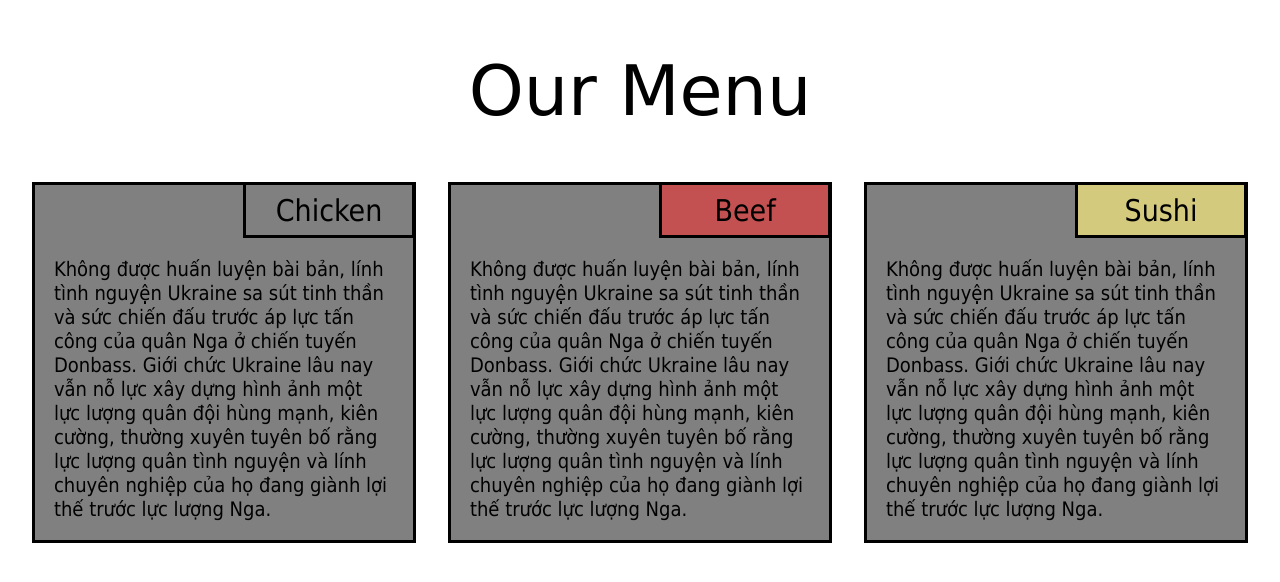
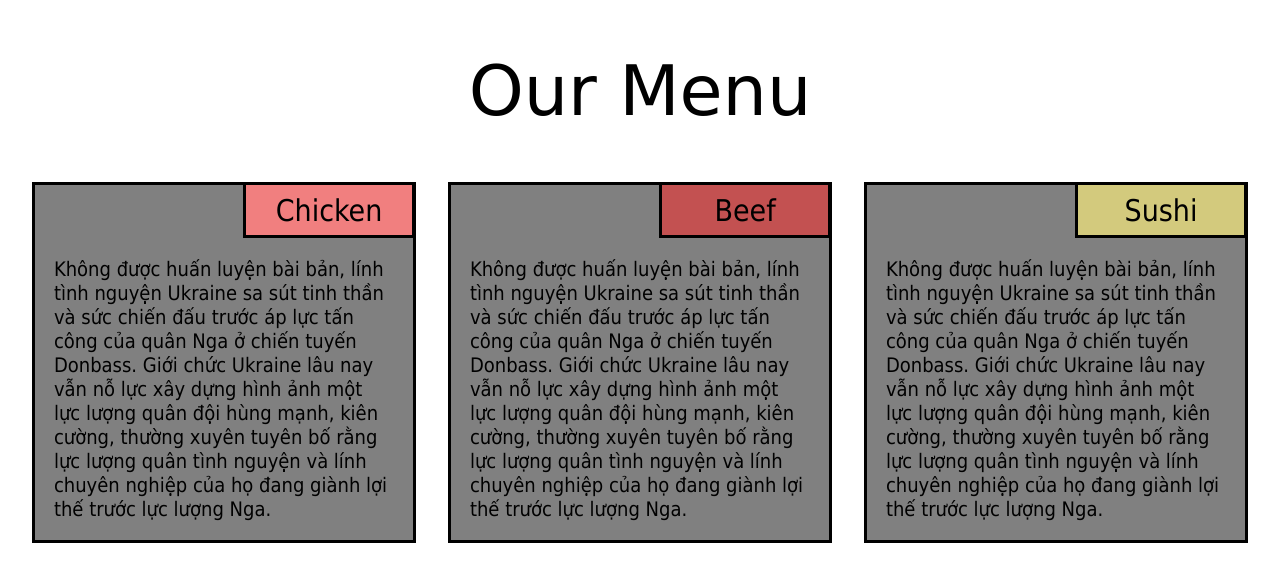
Before and after one commit to thav2003/coursera-test, a plain HTML site: page module2-solution/index.html in a window 1280 px wide. Drawn offline with Linux system fonts and the light colour scheme.

Commit message:
Update index.css

```diff
--- a/module2-solution/index.css
+++ b/module2-solution/index.css
@@ -38,7 +38,7 @@
     border-top: none;
 }
 #Chicken {
-    background-color:#f17f7;
+    background-color:#f17f7f;
 }
 #Beef {
     background-color:#d14848d5;
```
